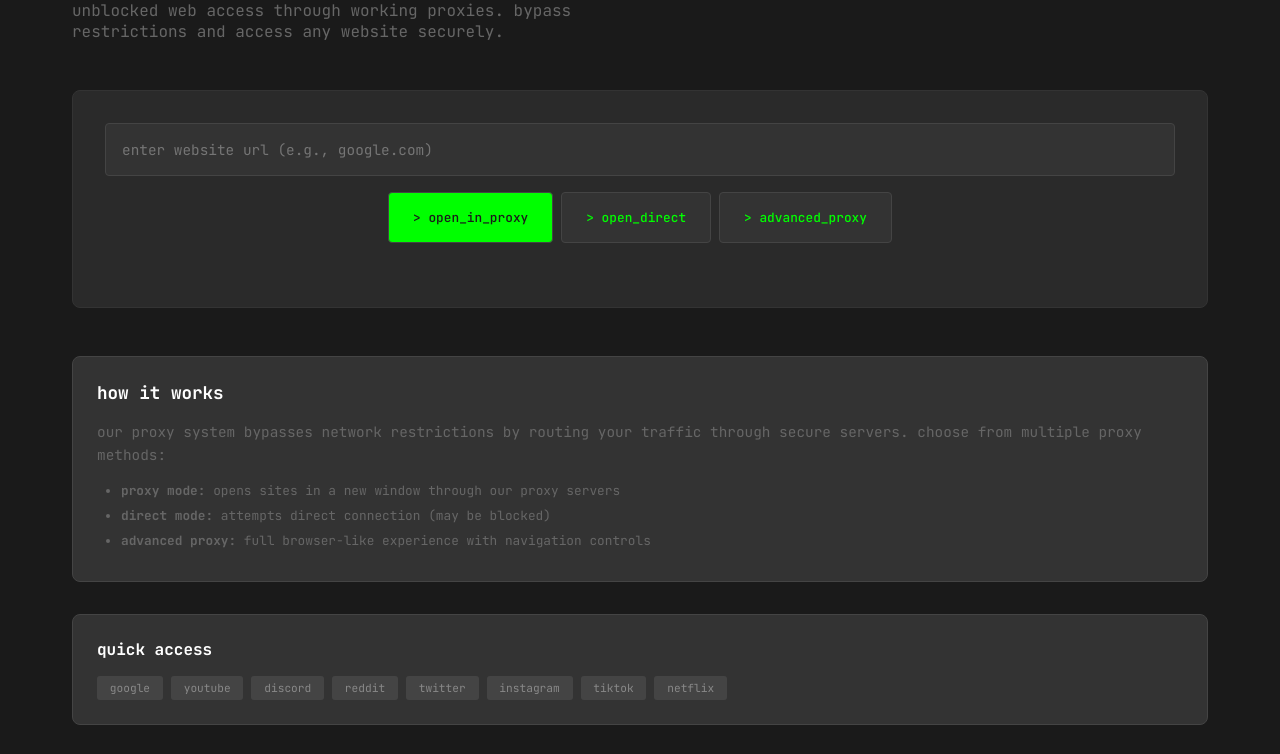
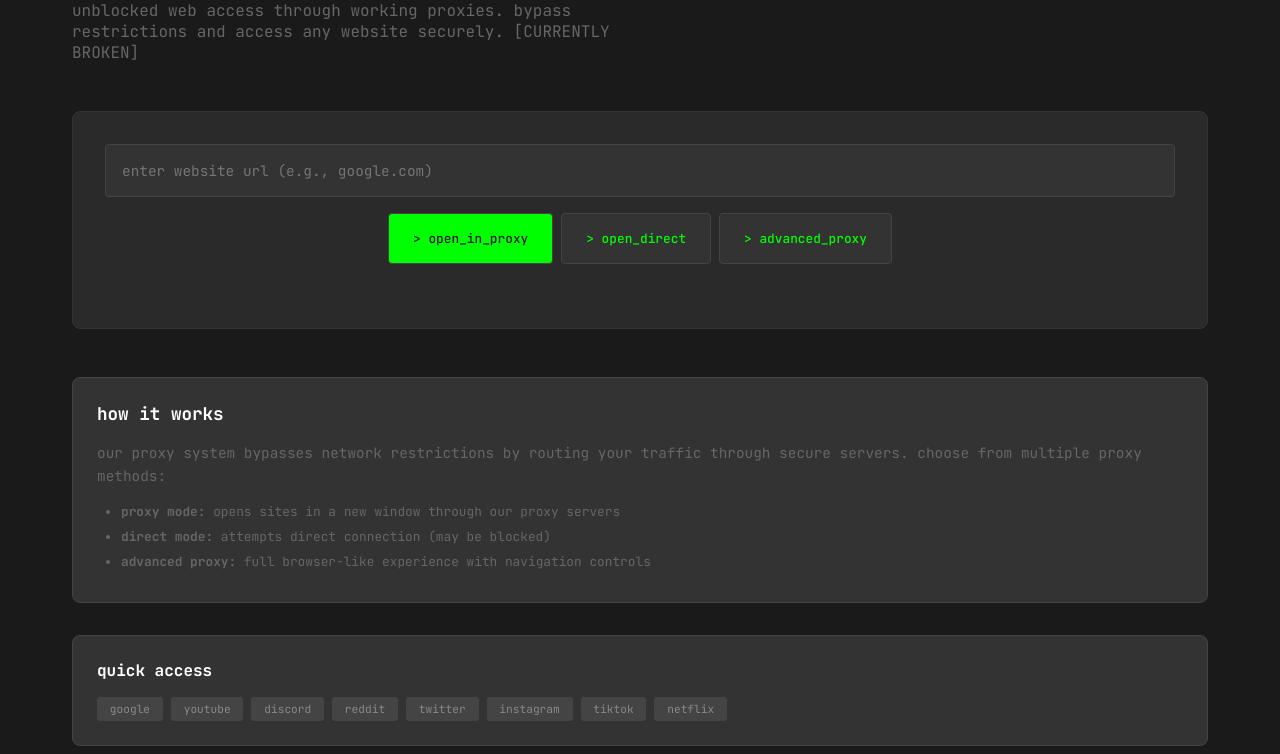
Before and after one commit to polardev-ui/Polar-s-Shack, a website: page soon/proxy.html in a window 1280 px wide. Shown: the part 181-935 px from the top of the page. Drawn offline with nearby package versions, Linux system fonts and the light colour scheme.

Commit message:
Update proxy.html

```diff
--- a/soon/proxy.html
+++ b/soon/proxy.html
@@ -463,7 +463,7 @@
     <main class="main-content">
         <section class="page-header">
             <h1>web proxy</h1>
-            <p>unblocked web access through working proxies. bypass restrictions and access any website securely.</p>
+            <p>unblocked web access through working proxies. bypass restrictions and access any website securely. [CURRENTLY BROKEN]</p>
         </section>
 
         <div class="proxy-container">
```
